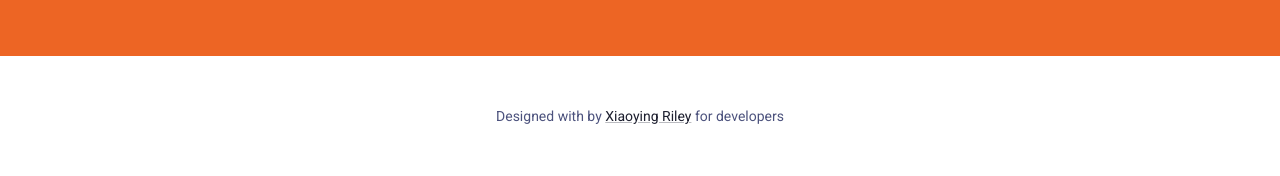
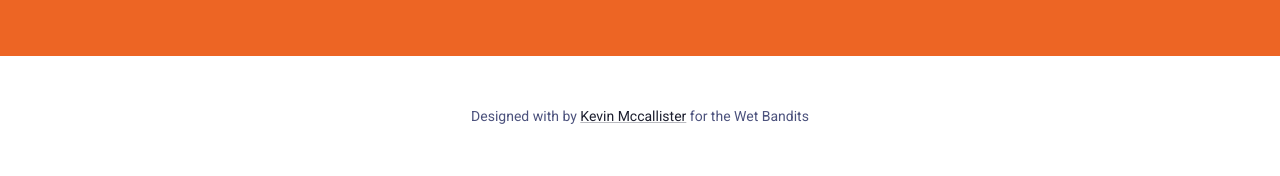
Before and after one commit to RichardTech2002/AdminPage, a Flask app: template templates/index.html in a window 1280 px wide. Shown: the part 4401-4577 px from the top of the page. Run offline with Flask 2, Linux system fonts and the light colour scheme; the template is opened without the code that fills it, so the values that code supplies are empty; some libraries are stand-ins or nearby versions.

Commit message:
Small change

```diff
--- a/templates/index.html
+++ b/templates/index.html
@@ -376,7 +376,7 @@
 	    <div class="footer-bottom text-center py-5">
 
 	        <!--/* This template is free as long as you keep the footer attribution link. If you'd like to use the template without the attribution link, you can buy the commercial license via our website: themes.3rdwavemedia.com Thank you for your support. :) */-->
-            <small class="copyright">Designed with <i class="fas fa-heart" style="color: #fb866a;"></i> by <a class="theme-link" href="http://themes.3rdwavemedia.com" target="_blank">Xiaoying Riley</a> for developers</small>
+            <small class="copyright">Designed with <i class="fas fa-heart" style="color: #fb866a;"></i> by <a class="theme-link" href="http://themes.3rdwavemedia.com" target="_blank">Kevin Mccallister</a> for the Wet Bandits</small>
 
 	    </div>
 
```
